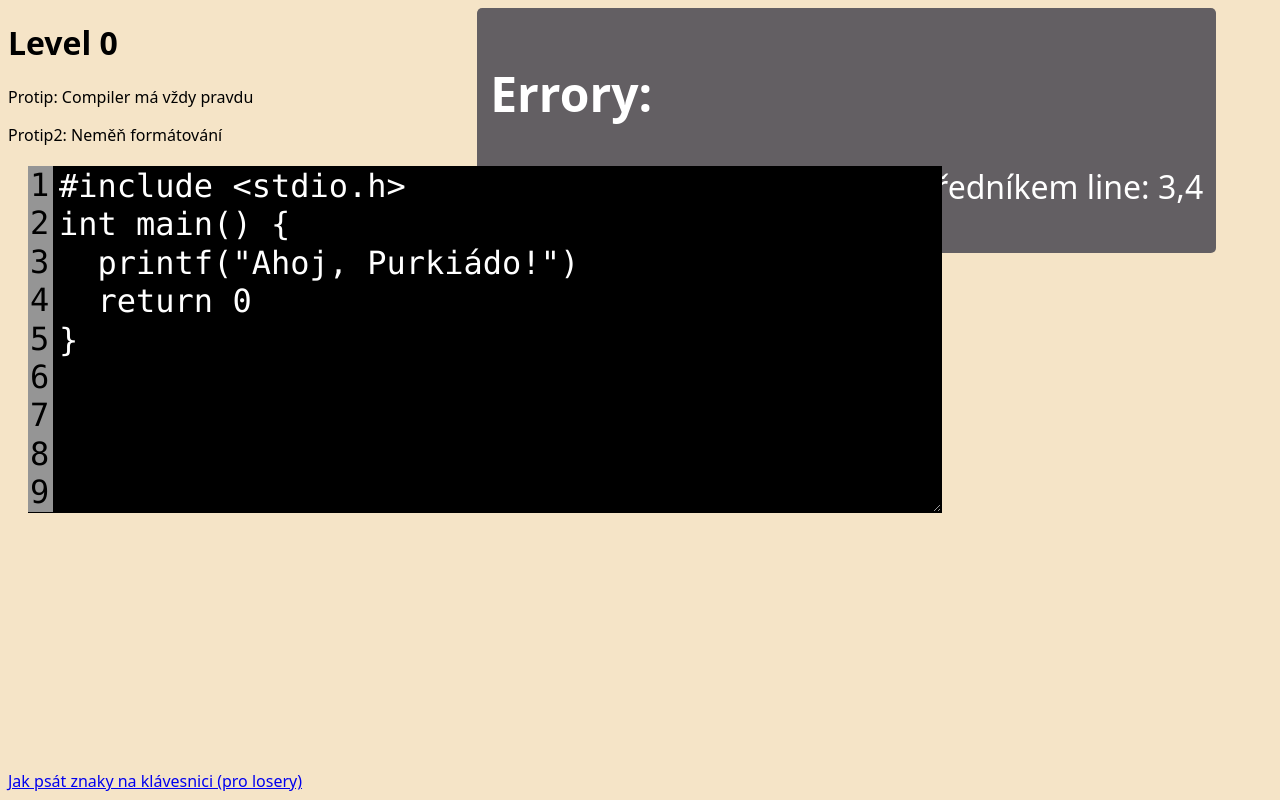
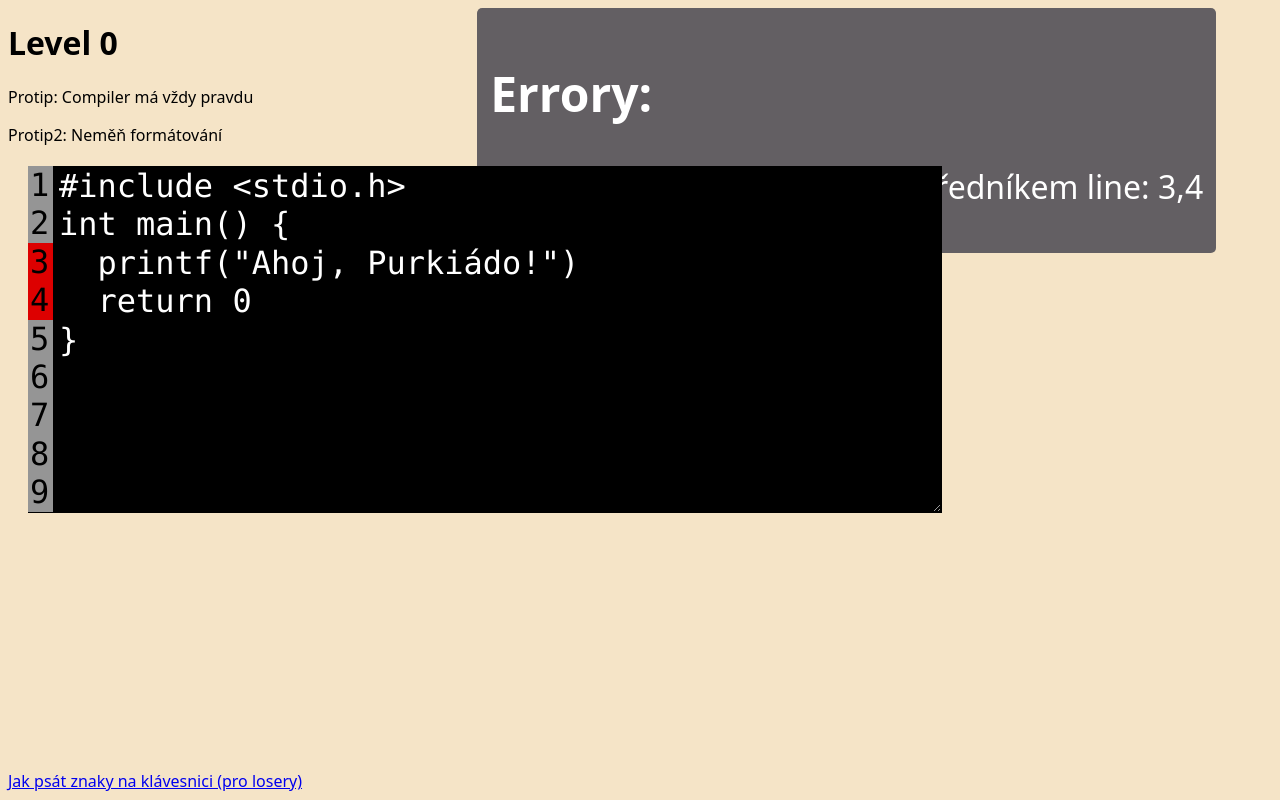
Before and after one commit to divear/purkiada2024, a Next.js app: page /hra in a window 1280 px wide. Built offline with nearby package versions, Linux system fonts and the light colour scheme.

Commit message:
cervena barva na linech s errorem

```diff
--- a/pages/hra.tsx
+++ b/pages/hra.tsx
@@ -6,8 +6,10 @@ function Hra() {
     const [level, setLevel] = useState(0)
 
     useEffect(() => {
-        console.log(data)
+        // console.log(data)
         setCodeVal(data[level].wrongCode)
+        console.log((data[level].errors[0][0] as any).includes(3))
+
     }, [])
     function change(e: any) {
         if (e.target.value == data[level].rightCode) {
@@ -34,15 +36,23 @@ function Hra() {
 
             <div className="container">
                 <div className="list">
-                    <ol>
+                    <ol className="lineCount">
                         {/* 9 řádků */}
-                        <li></li><li></li><li></li><li></li><li></li><li></li><li></li><li></li><li></li>
+                        <li className={(data[level].errors[0][0] as any).includes(1) ? "redLineCount" : ""}></li>
+                        <li className={(data[level].errors[0][0] as any).includes(2) ? "redLineCount" : ""}></li>
+                        <li className={(data[level].errors[0][0] as any).includes(3) ? "redLineCount" : ""}></li>
+                        <li className={(data[level].errors[0][0] as any).includes(4) ? "redLineCount" : ""}></li>
+                        <li className={(data[level].errors[0][0] as any).includes(5) ? "redLineCount" : ""}></li>
+                        <li className={(data[level].errors[0][0] as any).includes(6) ? "redLineCount" : ""}></li>
+                        <li className={(data[level].errors[0][0] as any).includes(7) ? "redLineCount" : ""}></li>
+                        <li className={(data[level].errors[0][0] as any).includes(8) ? "redLineCount" : ""}></li>
+                        <li className={(data[level].errors[0][0] as any).includes(9) ? "redLineCount" : ""}></li>
                     </ol>
-                </div>
+                </div >
                 <div className="textarea">
                     <textarea onChange={e => change(e)} spellCheck={false} value={codeVal} name="" id="" cols={45} rows={9}></textarea>
                 </div>
-            </div>
+            </div >
 
             <div className="errorLog">
                 <h2>Errory:</h2>
@@ -55,7 +65,7 @@ function Hra() {
                 </ul>
             </div>
             <a className='napoveda' href="https://znakynaklavesnici.cz/">Jak psát znaky na klávesnici (pro losery)</a>
-        </ div>
+        </ div >
     )
 }
 
--- a/styles/globals.css
+++ b/styles/globals.css
@@ -93,3 +93,6 @@ textarea {
 	position: fixed;
 	bottom: 1%;
 }
+.redLineCount {
+	background-color: rgb(221, 0, 0) !important;
+}
```
